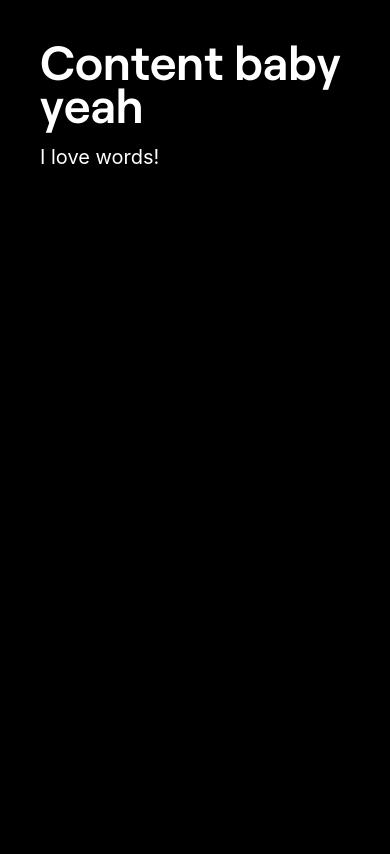
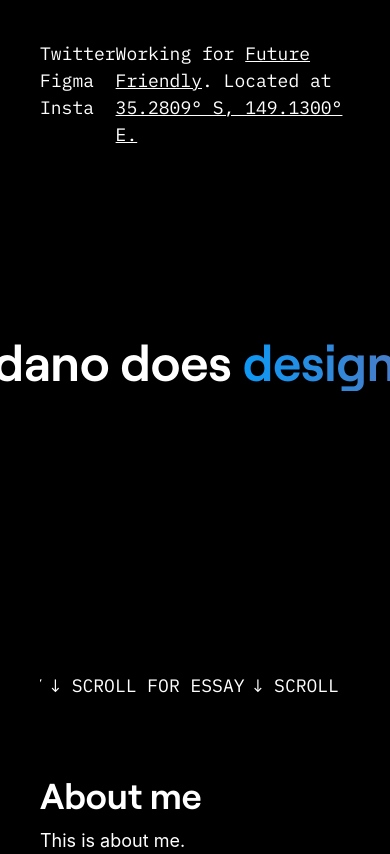
Before and after one commit to danodoesdesign/personal-site, a Vue app: page / in a window 390 px wide. Built offline with nearby package versions, Linux system fonts and the light colour scheme.

Commit message:
title section
(not good responsive)
pending:
- top text responsive == how?
- no shapes in the bg
- icon version of link list

```diff
--- a/src/global-styles/styles.scss
+++ b/src/global-styles/styles.scss
@@ -5,7 +5,7 @@
     -webkit-font-smoothing: antialiased;
     -moz-osx-font-smoothing: grayscale;
     color: $font-color;
-    font-size: 1.25rem;
+    font-size: $base-font-size;
   }
 
   #nav {
@@ -54,5 +54,8 @@ h2 {
 
   p {
     font-family: $body-font-family;
-    margin-bottom: 1rem;
   }
+
+  .mono {
+    font-family: $alt-font-family;
+  }
--- a/src/global-styles/typography.scss
+++ b/src/global-styles/typography.scss
@@ -1,4 +1,5 @@
 $font-dir: "/fonts/";
+@import url('https://fonts.googleapis.com/css2?family=IBM+Plex+Mono&display=swap');
 
 @font-face {
     font-family: 'Roobert-SemiBold';
@@ -14,3 +15,7 @@ $font-color: #FFF;
 
 $body-font-family: -apple-system, BlinkMacSystemFont, "Segoe UI", Helvetica,
 Arial, sans-serif, "Apple Color Emoji", "Segoe UI Emoji", "Segoe UI Symbol";
+
+$alt-font-family: 'IBM Plex Mono', monospace;
+
+$base-font-size: 1.125rem; //18px
--- a/src/views/Home.vue
+++ b/src/views/Home.vue
@@ -1,9 +1,53 @@
 <template>
   <div class="flex justify-center w-full">
     <div class="container">
-      <!-- ... -->
-      <h1>Content baby yeah</h1>
-      <p>I love words!</p>
+      <div class="flex flex-row">
+        <!-- header section -->
+        <div class="flex flex-col">
+          <!-- header left -->
+          <p class="mono">Twitter</p>
+          <p class="mono">Figma</p>
+          <p class="mono">Insta</p>
+        </div>
+        <div class="flex flex-row-reverse flex-grow">
+          <!-- header right -->
+          <p class="mono">
+            Working for
+            <a href="http://www.futurefriendly.team">Future Friendly</a>. Located at
+            <a
+              href="https://www.google.com/maps/place/Canberra+ACT+2601/@-35.2813043,149.1204446,15z/data=!3m1!4b1!4m5!3m4!1s0x6b164d69b05c9021:0x500ea6ea7695660!8m2!3d-35.2809368!4d149.1300092"
+            >35.2809° S, 149.1300° E.</a>
+          </p>
+        </div>
+      </div>
+      <div class="flex justify-center screen-height items-center">
+        <!-- title section -->
+        <h1 class="expanding-title -mt-20">
+          dano does
+          <span class="fancy-colour">design</span>
+        </h1>
+      </div>
+      <div class="flex justify-center">
+        <!-- scrolling text -->
+        <div class="marquee">
+          <div class="marquee__inner mono" aria-hidden="true">
+            <span>&darr; SCROLL FOR ESSAY</span>
+            <span>&darr; SCROLL FOR ESSAY</span>
+            <span>&darr; SCROLL FOR ESSAY</span>
+            <span>&darr; SCROLL FOR ESSAY</span>
+            <span>&darr; SCROLL FOR ESSAY</span>
+            <span>&darr; SCROLL FOR ESSAY</span>
+            <span>&darr; SCROLL FOR ESSAY</span>
+            <span>&darr; SCROLL FOR ESSAY</span>
+            <span>&darr; SCROLL FOR ESSAY</span>
+          </div>
+        </div>
+      </div>
+      <!-- header over -->
+      <div class="mt-20">
+        <h2>About me</h2>
+        <p>This is about me.</p>
+      </div>
     </div>
   </div>
 </template>
@@ -14,11 +58,113 @@
 body {
   /* ... */
 }
+
+a {
+  text-decoration: underline;
+}
+
+.screen-height {
+  height: calc(100vh - 11.5rem);
+}
+
+@media only screen and (max-width: 640px) {
+  //640 is tailwind base small breakpoint btw
+  //fixes phone browser UI rendering over the top
+  .screen-height {
+    height: calc(100vh - 20rem);
+  }
+}
+
+.expanding-title {
+  font-size: 13vw;
+  white-space: nowrap;
+}
+
+.fancy-colour {
+  background: linear-gradient(270deg, #ec2f4b, #009fff);
+  background-size: 400% 400%;
+
+  -webkit-animation: gradientAnimation 6s ease infinite;
+  -moz-animation: gradientAnimation 6s ease infinite;
+  animation: gradientAnimation 6s ease infinite;
+  background-clip: text;
+  -webkit-text-fill-color: transparent;
+}
+
+@-webkit-keyframes gradientAnimation {
+  0% {
+    background-position: 0% 20%;
+  }
+  50% {
+    background-position: 100% 81%;
+  }
+  100% {
+    background-position: 0% 20%;
+  }
+}
+@-moz-keyframes gradientAnimation {
+  0% {
+    background-position: 0% 20%;
+  }
+  50% {
+    background-position: 100% 81%;
+  }
+  100% {
+    background-position: 0% 20%;
+  }
+}
+@keyframes gradientAnimation {
+  0% {
+    background-position: 0% 20%;
+  }
+  50% {
+    background-position: 100% 81%;
+  }
+  100% {
+    background-position: 0% 20%;
+  }
+}
+.marquee {
+  position: relative;
+  overflow: hidden;
+  --offset: 20vw;
+  --move-initial: calc(-25% + var(--offset));
+  --move-final: calc(-50% + var(--offset));
+}
+
+.marquee__inner {
+  width: fit-content;
+  display: flex;
+  position: relative;
+  transform: translate3d(var(--move-initial), 0, 0);
+  animation: marquee 10s linear infinite;
+  animation-play-state: running;
+}
+
+.marquee span {
+  white-space: nowrap;
+  font-size: 1.125rem;
+  margin-left: 0.5rem;
+}
+
+.marquee:hover .marquee__inner {
+  animation-play-state: paused;
+}
+
+@keyframes marquee {
+  0% {
+    transform: translate3d(var(--move-initial), 0, 0);
+  }
+
+  100% {
+    transform: translate3d(var(--move-final), 0, 0);
+  }
+}
 </style>
 
 <script>
 export default {
-  name: "PageTemplate",
+  name: "Home",
   components: {
     /* ... */
   }
```
